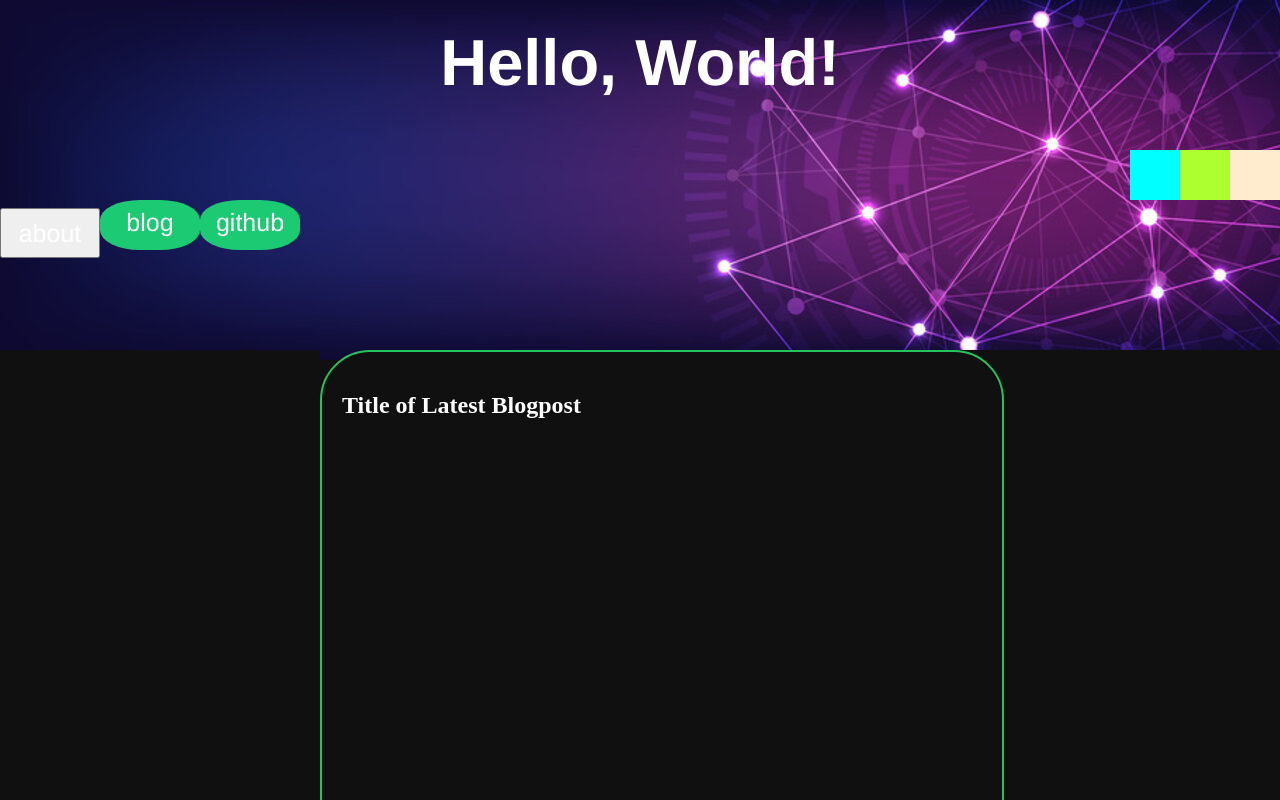
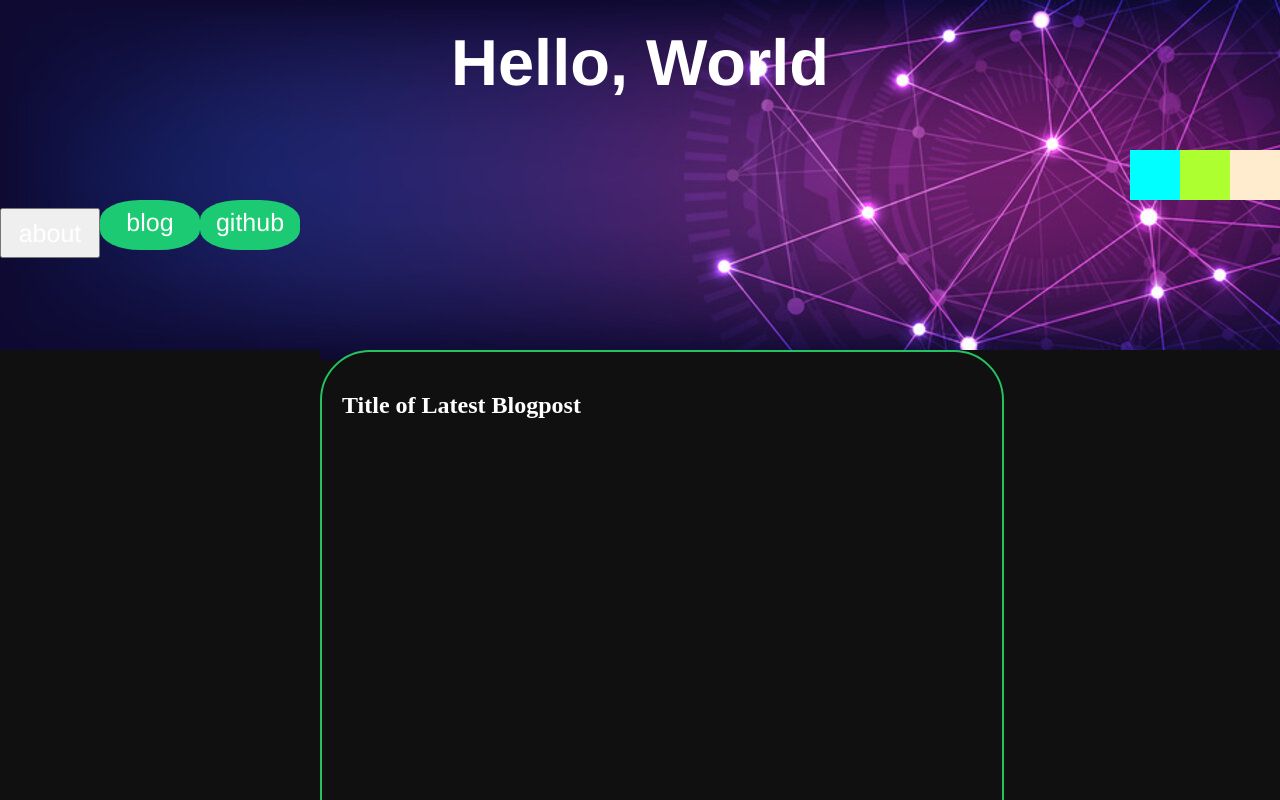
Before and after one commit to crownedBuck/week6-day3-lab, a website: page public/index.html in a window 1280 px wide. Shown: the top 800 px of the page. Drawn offline with Linux system fonts and the light colour scheme.

Commit message:
changing a little thing so nodemon will cooperate

```diff
--- a/public/index.html
+++ b/public/index.html
@@ -10,7 +10,7 @@
     <section>
         <header>
             <section id="title">
-                <h1 id="toptitle">Hello, World!</h1>
+                <h1 id="toptitle">Hello, World</h1>
                 <img src="./banner.jpg" alt="site banner">
                 <section id="socials">
                     <section class="social" id="twitter">
```
